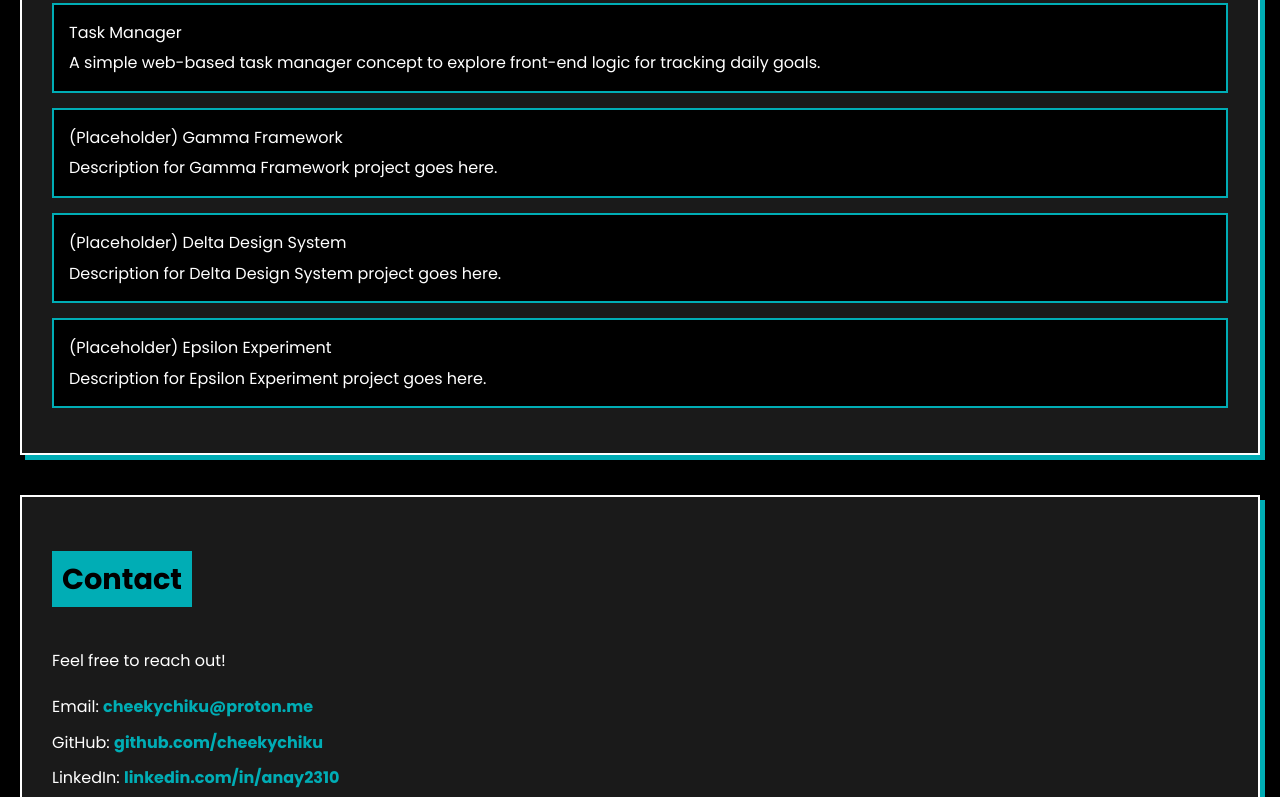
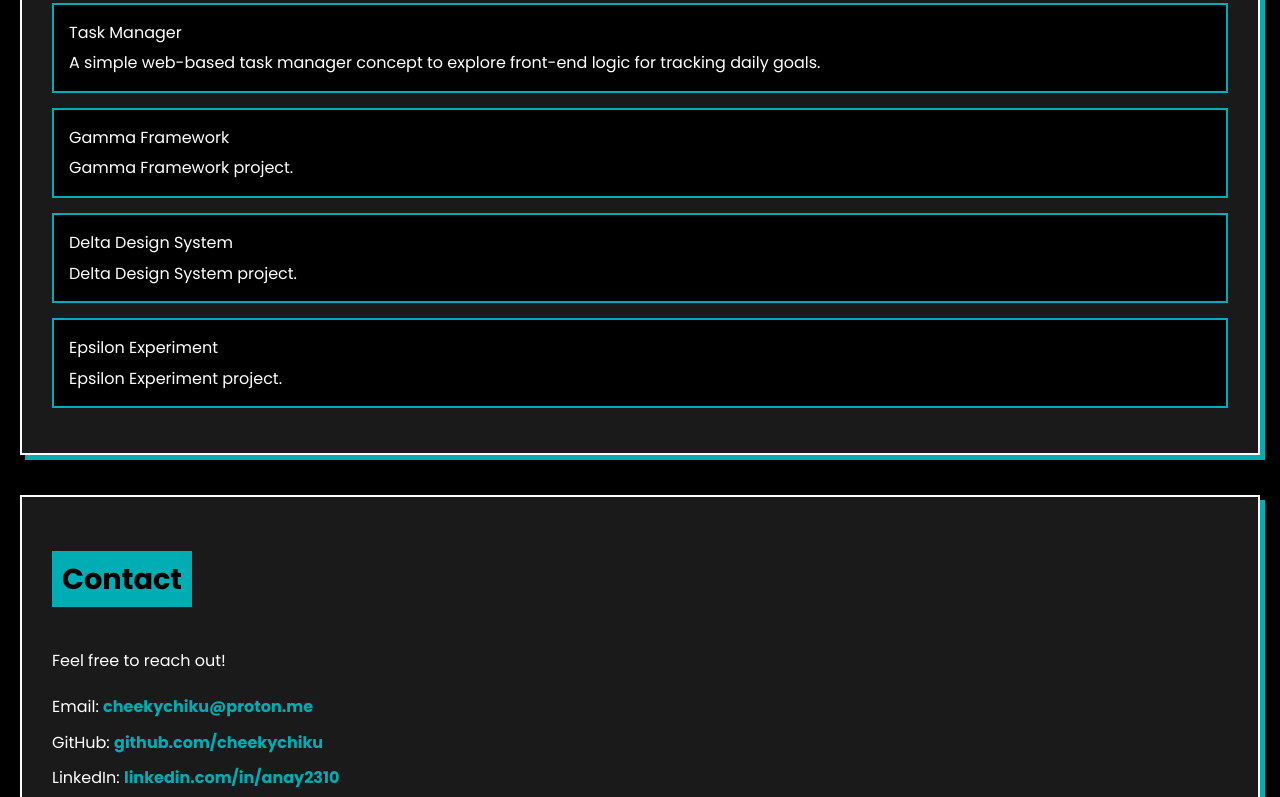
Before and after one commit to cheekychiku/cheekychiku.github.io, a plain HTML site: page index.html in a window 1280 px wide. Shown: the part 1580-2377 px from the top of the page. Drawn offline with Linux system fonts and the light colour scheme.

Commit message:
Update index.html

```diff
--- a/index.html
+++ b/index.html
@@ -451,13 +451,13 @@
                     <strong>Task Manager</strong>A simple web-based task manager concept to explore front-end logic for tracking daily goals.
                 </li>
                  <li id="project4">
-                    <strong>(Placeholder) Gamma Framework</strong>Description for Gamma Framework project goes here.
+                    <strong>Gamma Framework</strong>Gamma Framework project.
                 </li>
                  <li id="project5">
-                    <strong>(Placeholder) Delta Design System</strong>Description for Delta Design System project goes here.
+                    <strong>Delta Design System</strong>Delta Design System project.
                 </li>
                  <li>
-                    <strong>(Placeholder) Epsilon Experiment</strong>Description for Epsilon Experiment project goes here.
+                    <strong>Epsilon Experiment</strong>Epsilon Experiment project.
                 </li>
             </ul>
         </section>
```
